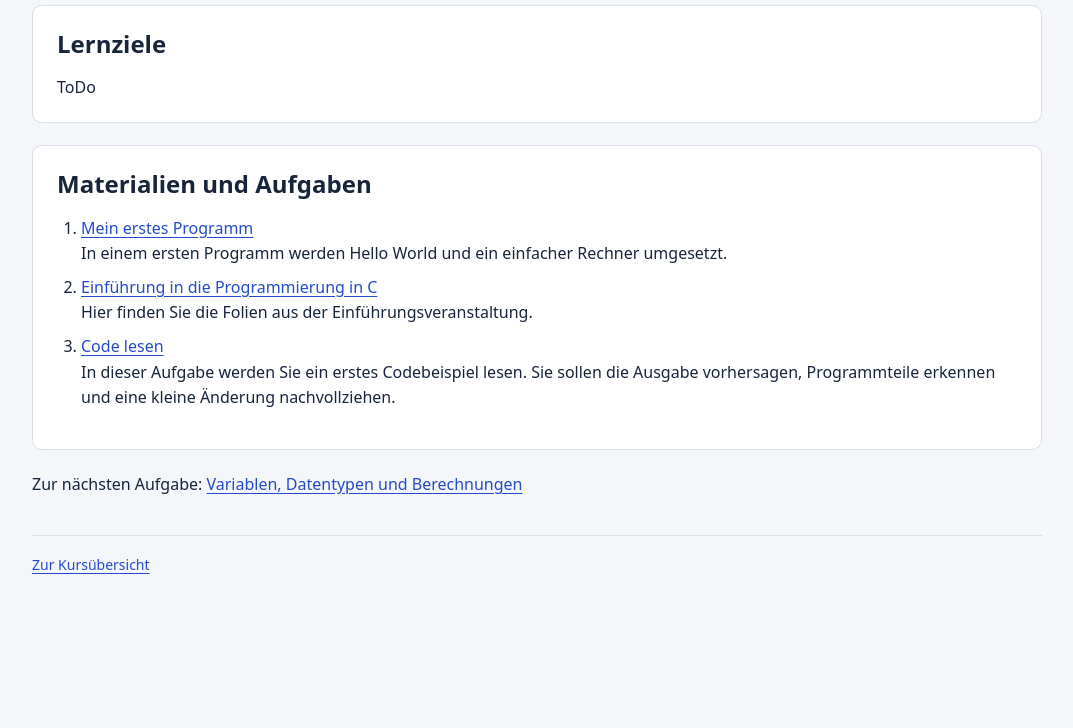
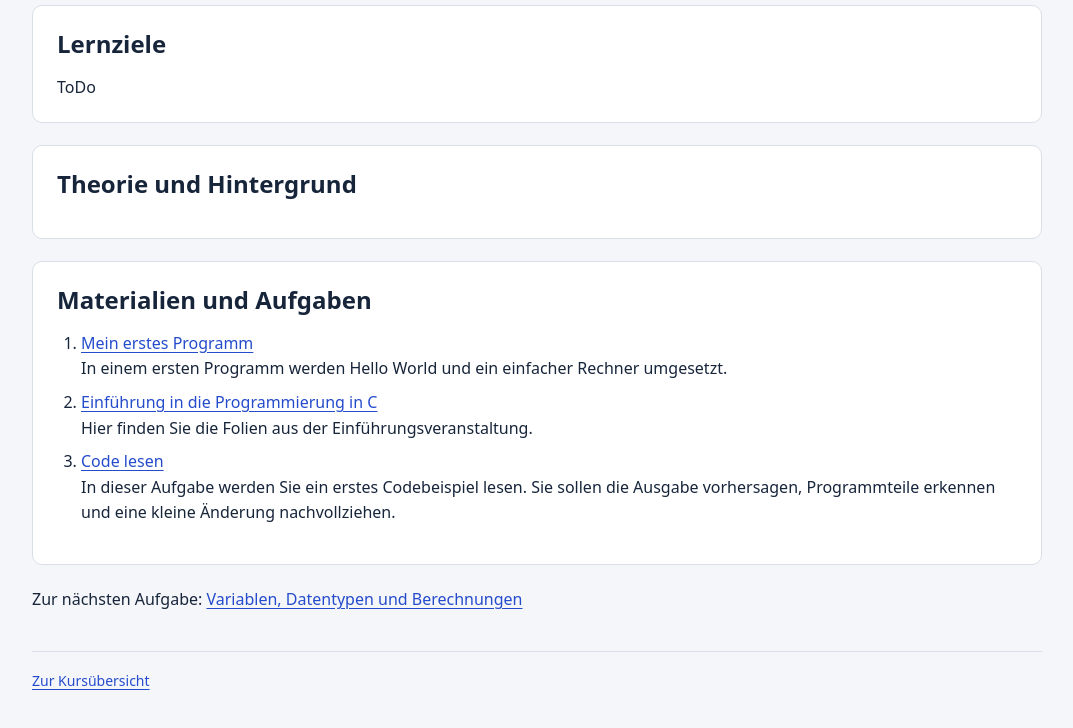
Before and after one commit to biertimpel/c-lernwerkstatt, a plain HTML site: page start/index.html in a window 1280 px wide. Shown: the part 151-879 px from the top of the page, without its empty margins (103-1176 px from the left). Before the commit the page ends 800 px from the top, so only its background shows below. Drawn offline with Linux system fonts and the light colour scheme.

Commit message:
Kasten für Theorie und Hintergrund ergänzen

```diff
--- a/start/index.html
+++ b/start/index.html
@@ -17,6 +17,9 @@
       <h2 id="ziele">Lernziele</h2>
       <p>ToDo</p>
     </section>
+    <section class="content-section" aria-labelledby="theorie">
+      <h2 id="theorie">Theorie und Hintergrund</h2>
+    </section>
     <section class="content-section" aria-labelledby="ablauf">
       <h2 id="ablauf">Materialien und Aufgaben</h2>
       <ol>
```
